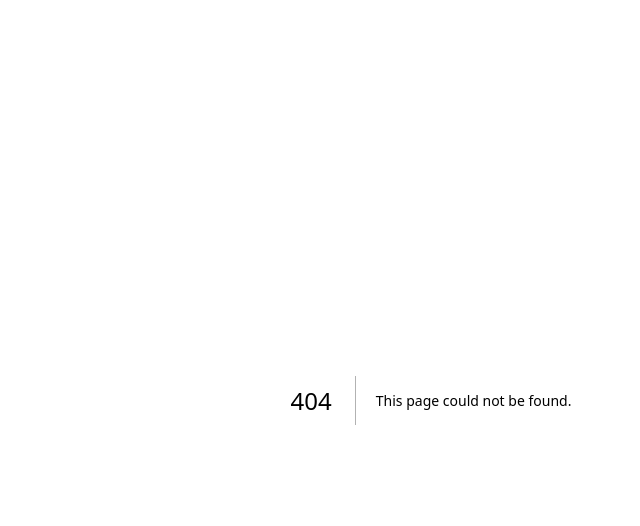
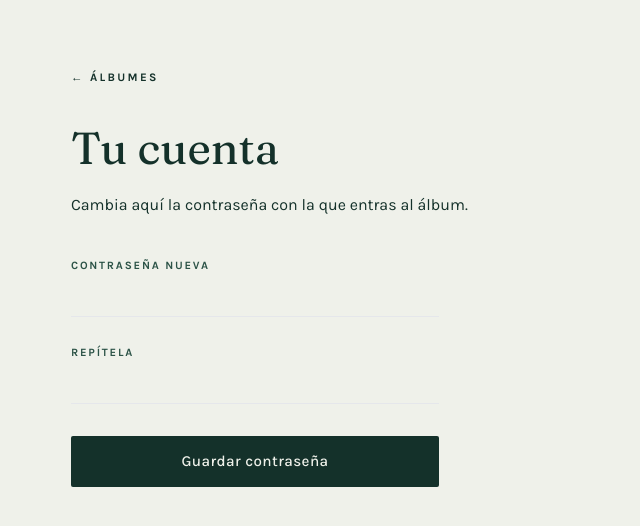
Before and after one commit to naturaesencials/tavi, a Next.js app: page /cuenta in a window 1280 px wide. Before the commit this address had no page. Shown: the top 526 px of the page, without its empty margins (209-849 px from the left). Built offline with nearby package versions, Linux system fonts and the light colour scheme.

Commit message:
feat(auth): acceso por invitacion, perfiles con RLS y cambio de contrasena

```diff
--- /dev/null
+++ b/src/app/cuenta/acciones.ts
@@ -0,0 +1,28 @@
+'use server'
+
+import { createClient } from '@/lib/supabase/server'
+
+export type EstadoClave = { error: string | null; ok: boolean }
+
+export async function cambiarContrasena(
+  _prev: EstadoClave,
+  formData: FormData
+): Promise<EstadoClave> {
+  const nueva = String(formData.get('nueva') ?? '')
+  const repetida = String(formData.get('repetida') ?? '')
+
+  if (nueva.length < 10) {
+    return { error: 'La contraseña necesita al menos 10 caracteres.', ok: false }
+  }
+  if (nueva !== repetida) {
+    return { error: 'Las dos contraseñas no coinciden.', ok: false }
+  }
+
+  const supabase = createClient()
+  const { error } = await supabase.auth.updateUser({ password: nueva })
+
+  if (error) {
+    return { error: 'No se ha podido cambiar. Inténtalo de nuevo.', ok: false }
+  }
+  return { error: null, ok: true }
+}
--- /dev/null
+++ b/src/app/cuenta/formulario.tsx
@@ -0,0 +1,77 @@
+'use client'
+
+import { useFormState, useFormStatus } from 'react-dom'
+import { cambiarContrasena, type EstadoClave } from './acciones'
+
+const inicial: EstadoClave = { error: null, ok: false }
+
+function Boton() {
+  const { pending } = useFormStatus()
+  return (
+    <button
+      type="submit"
+      disabled={pending}
+      className="mt-8 w-full rounded-sm bg-pino px-5 py-3.5 text-[0.95rem] font-medium tracking-wide text-hueso transition-colors hover:bg-pino-claro disabled:cursor-wait disabled:opacity-70"
+    >
+      {pending ? 'Guardando…' : 'Guardar contraseña'}
+    </button>
+  )
+}
+
+const campo =
+  'mt-2 w-full border-b border-pino/25 bg-transparent pb-2 text-[1.05rem] text-tinta outline-none transition-colors focus:border-ocre'
+const etiqueta =
+  'block text-[0.7rem] font-bold uppercase tracking-[0.16em] text-pino-claro'
+
+export default function FormularioClave() {
+  const [estado, accion] = useFormState(cambiarContrasena, inicial)
+
+  return (
+    <form action={accion} className="mt-10 max-w-[23rem]">
+      <label htmlFor="nueva" className={etiqueta}>
+        Contraseña nueva
+      </label>
+      <input
+        id="nueva"
+        name="nueva"
+        type="password"
+        autoComplete="new-password"
+        required
+        minLength={10}
+        className={campo}
+      />
+
+      <label htmlFor="repetida" className={`${etiqueta} mt-7`}>
+        Repítela
+      </label>
+      <input
+        id="repetida"
+        name="repetida"
+        type="password"
+        autoComplete="new-password"
+        required
+        minLength={10}
+        className={campo}
+      />
+
+      {estado.error && (
+        <p
+          role="alert"
+          className="mt-6 border-l-2 border-rosa bg-rosa/20 px-3 py-2 text-[0.9rem] leading-snug text-tinta"
+        >
+          {estado.error}
+        </p>
+      )}
+      {estado.ok && (
+        <p
+          role="status"
+          className="mt-6 border-l-2 border-ocre bg-ocre/15 px-3 py-2 text-[0.9rem] leading-snug text-tinta"
+        >
+          Contraseña cambiada.
+        </p>
+      )}
+
+      <Boton />
+    </form>
+  )
+}
--- /dev/null
+++ b/src/app/cuenta/page.tsx
@@ -0,0 +1,22 @@
+import Link from 'next/link'
+import FormularioClave from './formulario'
+
+export default function Cuenta() {
+  return (
+    <main className="mx-auto min-h-dvh max-w-3xl px-6 py-16">
+      <Link
+        href="/"
+        className="text-[0.72rem] font-bold uppercase tracking-[0.2em] text-pino/50 hover:text-ocre"
+      >
+        ← Álbumes
+      </Link>
+      <h1 className="mt-8 font-display text-[clamp(2rem,5vw,2.8rem)] leading-tight text-pino">
+        Tu cuenta
+      </h1>
+      <p className="mt-4 max-w-lg leading-relaxed text-pino/70">
+        Cambia aquí la contraseña con la que entras al álbum.
+      </p>
+      <FormularioClave />
+    </main>
+  )
+}
--- a/src/app/page.tsx
+++ b/src/app/page.tsx
@@ -1,3 +1,4 @@
+import Link from 'next/link'
 import { createClient } from '@/lib/supabase/server'
 import { salir } from './login/actions'
 
@@ -24,6 +25,12 @@ export default async function Inicio() {
         <span className="font-cuerpo text-[0.85rem] text-pino/60">
           {user?.email ?? 'sin sesión'}
         </span>
+        <Link
+          href="/cuenta"
+          className="font-cuerpo text-[0.85rem] font-medium text-pino underline underline-offset-4 hover:text-ocre"
+        >
+          Tu cuenta
+        </Link>
         <form action={salir}>
           <button
             type="submit"
```
Also changed, not shown: 1 other file (tests, documents, lock files or other folders).
